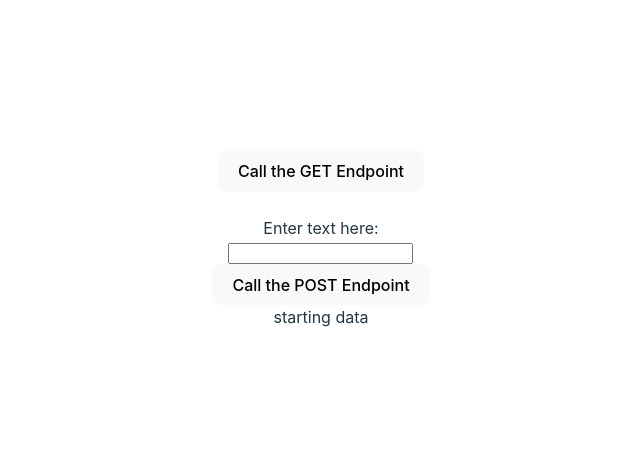
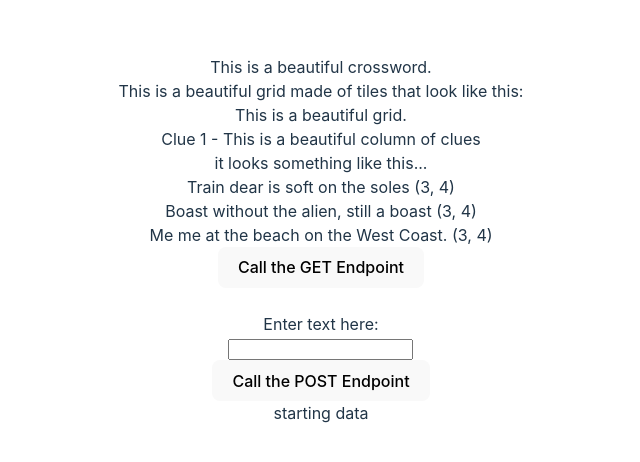
Before and after one commit to yablochko8/croxxword, a React (Vite) app in the folder frontend/: page / in a window 1280 px wide. Shown: the part 160-622 px from the top of the page, without its empty margins (319-959 px from the left). Built offline with nearby package versions, Linux system fonts and the light colour scheme.

Commit message:
throw into app.tsx

```diff
--- a/frontend/src/App.tsx
+++ b/frontend/src/App.tsx
@@ -1,5 +1,7 @@
 import { useState } from "react";
 import "./App.css";
+import { ShowCrossword } from "./components/ShowCW";
+import { exampleCrossWord } from "./data/examples";
 
 export const PORT = 4101; // change this to an import before doing anything serious
 
@@ -41,6 +43,7 @@ function App() {
 
   return (
     <>
+      <ShowCrossword cw={exampleCrossWord} />
       <button onClick={() => getData()}>Call the GET Endpoint</button>
       <br />
       <br />
--- a/frontend/src/components/ShowCW.tsx
+++ b/frontend/src/components/ShowCW.tsx
@@ -15,6 +15,7 @@ type TileProps = {
  */
 const Tile = (props: TileProps): JSX.Element => {
 
+    console.log(props)
     //
     // add logic here
     //
--- a/frontend/src/data/examples.ts
+++ b/frontend/src/data/examples.ts
@@ -27,7 +27,7 @@ const exampleClue3: Clue = {
   author: "alice18103845",
 };
 
-export const exampleClueGrid: CrossWord = {
+export const exampleCrossWord: CrossWord = {
   clues: [exampleClue1, exampleClue2, exampleClue3],
   tiles: [
     [false, true, true, true, true, true, true, true],
```
